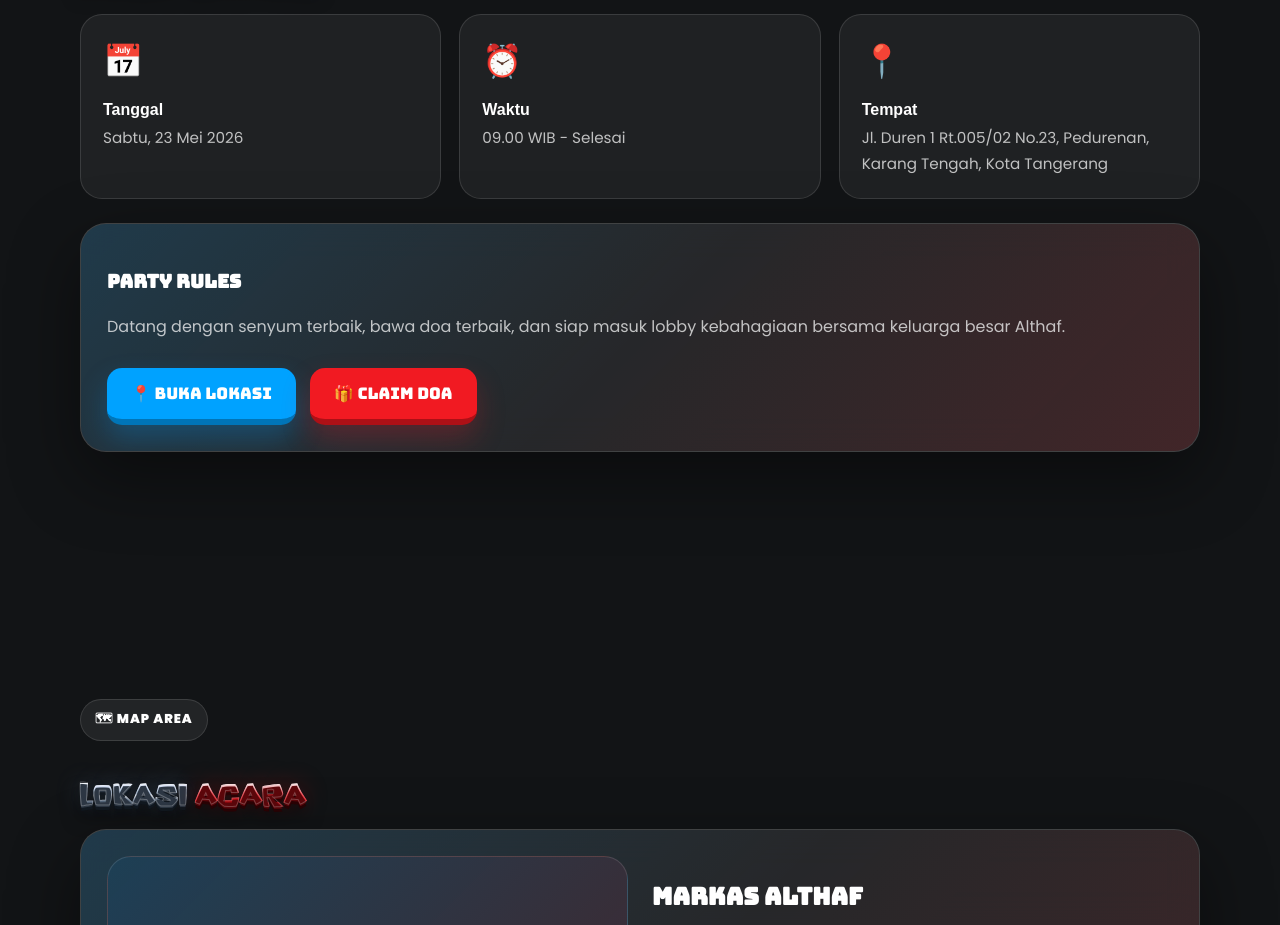
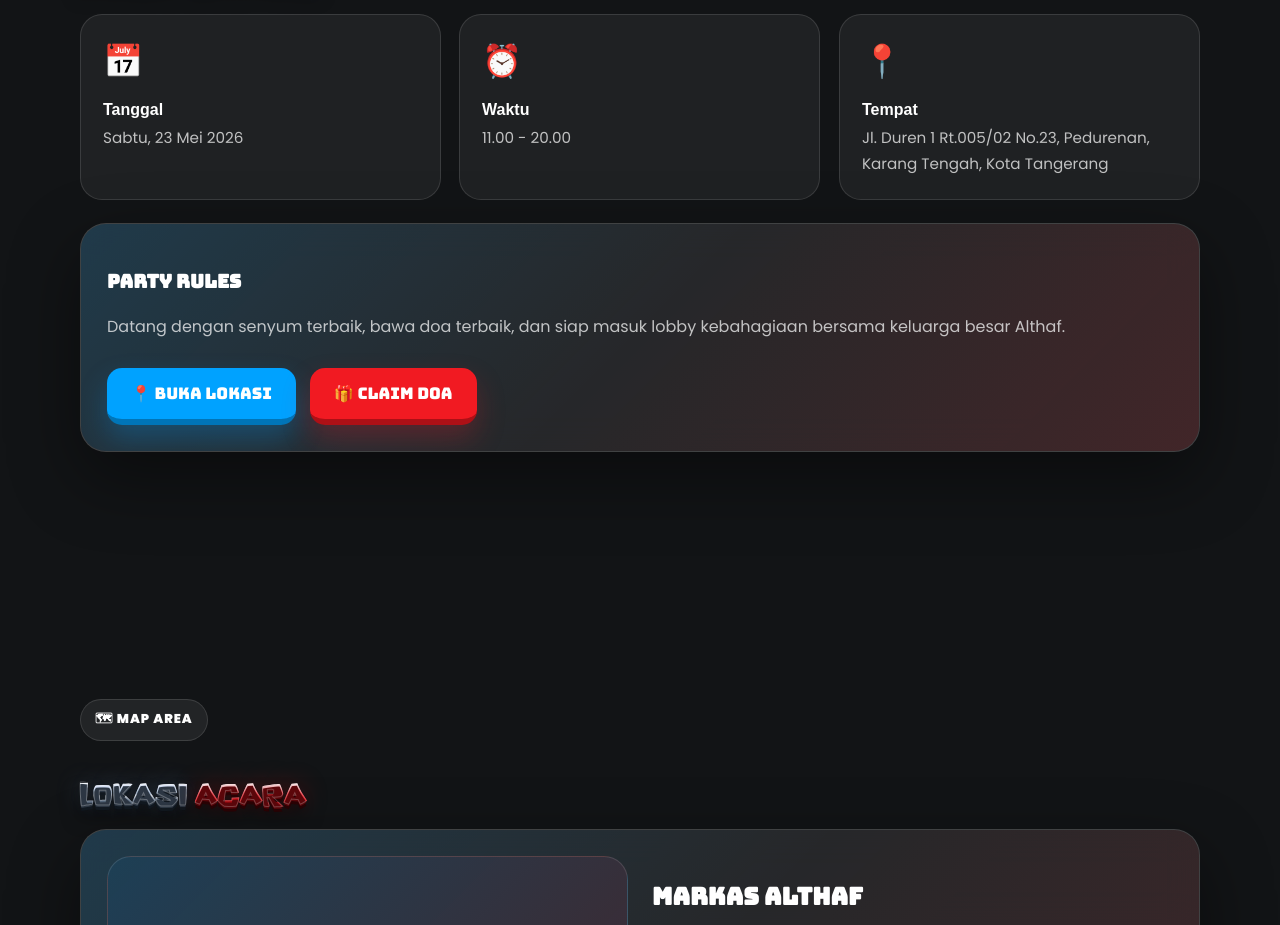
Before and after one commit to hcahna/Khitanan-Althaf, a plain HTML site: page index.html in a window 1280 px wide. Shown: the part 2200-3125 px from the top of the page. Drawn offline with nearby package versions, Linux system fonts and the light colour scheme; grey boxes are pictures that could not be loaded; animation ran at ten frames a second; a web font is replaced by a local one.

Commit message:
Update time display in index.html

```diff
--- a/index.html
+++ b/index.html
@@ -164,7 +164,7 @@
         <div class="info-item" data-aos="zoom-in" data-aos-delay="200">
           <div class="icon">⏰</div>
           <h3>Waktu</h3>
-          <p>09.00 WIB - Selesai</p>
+          <p>11.00 - 20.00</p>
         </div>
 
         <div class="info-item" data-aos="zoom-in" data-aos-delay="300">
```
